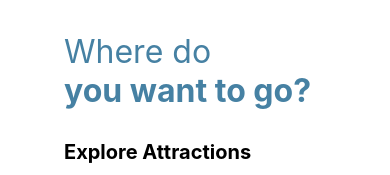
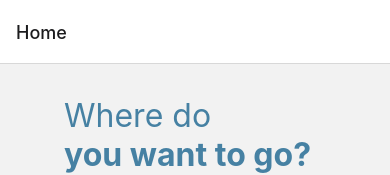
Before and after one commit to premrajah/travel-app-react-native, a React Native app: screen / in a window 390 px wide. Shown: the top 175 px of the page. Built offline with nearby package versions, Linux system fonts and the light colour scheme.

Commit message:
added Attraction Detail and Gallery screens

```diff
--- a/App.tsx
+++ b/App.tsx
@@ -4,16 +4,21 @@
  *
  * @format
  */
-
+import 'react-native-gesture-handler';
 import React from 'react';
 import {StyleSheet} from 'react-native';
 import HomeScreen from './src/screens/Home';
 import {NavigationContainer} from '@react-navigation/native';
+import {createStackNavigator} from '@react-navigation/stack';
+
+const Stack = createStackNavigator();
 
 const App = () => {
   return (
     <NavigationContainer>
-      <HomeScreen />;
+      <Stack.Navigator>
+        <Stack.Screen component={HomeScreen} name="Home" />
+      </Stack.Navigator>
     </NavigationContainer>
   );
 };
--- a/package.json
+++ b/package.json
@@ -11,11 +11,14 @@
   },
   "dependencies": {
     "@babel/eslint-parser": "^7.24.5",
+    "@react-native-masked-view/masked-view": "^0.3.1",
     "@react-navigation/native": "^6.1.17",
+    "@react-navigation/stack": "^6.3.29",
     "eslint-plugin-react": "^7.34.1",
     "eslint-plugin-react-native": "^4.1.0",
     "react": "18.2.0",
     "react-native": "0.74.1",
+    "react-native-gesture-handler": "^2.16.2",
     "react-native-safe-area-context": "^4.10.1",
     "react-native-screens": "^3.31.1",
     "save-dev": "^0.0.1-security"
--- a/src/screens/Home/index.js
+++ b/src/screens/Home/index.js
@@ -64,4 +64,4 @@ const HomeScreen = () => {
     )
 }
 
-export default HomeScreen
+export default React.memo(HomeScreen)
```
Also changed, not shown: src/screens/AttractionDetail/index.js (added, +14 -0 lines), src/screens/AttractionDetail/styles.js (added, +7 -0 lines), src/screens/Gallery/index.js (added, +14 -0 lines), src/screens/Gallery/styles.js (added, +7 -0 lines), 2 other files (tests, documents, lock files or other folders).
